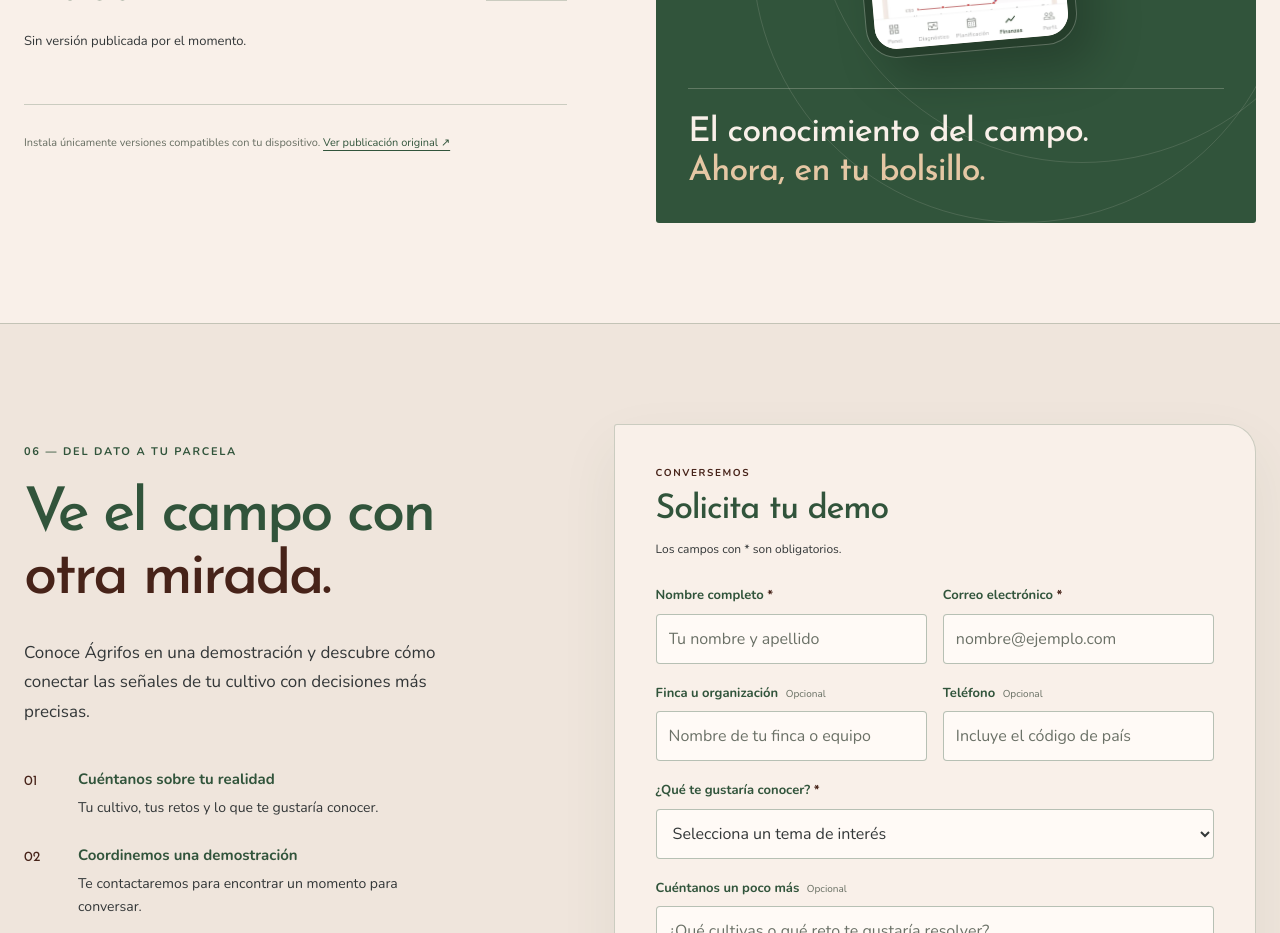
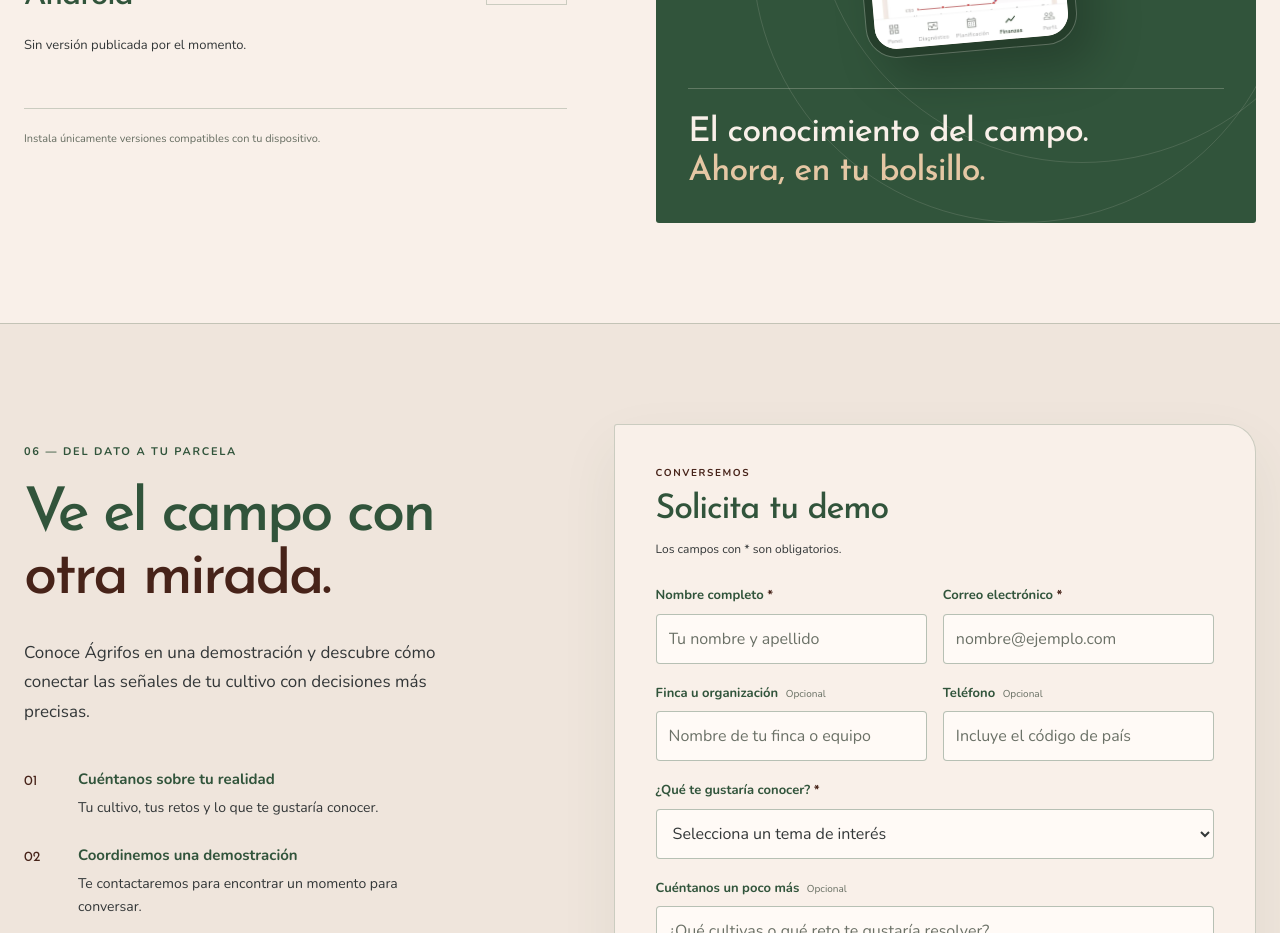
Before and after one commit to emiliorojas-ni/agrifos-landing, a React (Vite) app: page / in a window 1280 px wide. Shown: the part 6140-7073 px from the top of the page. Built offline with nearby package versions, Linux system fonts and the light colour scheme; no server answers; the database is empty.

Commit message:
fix: serve Android APK through Supabase instead of private GitHub

```diff
--- a/src/components/Downloads.tsx
+++ b/src/components/Downloads.tsx
@@ -85,14 +85,7 @@ export default function Downloads() {
                 )}
               </article>
         <p className="download-note">
-          Instala únicamente versiones compatibles con tu dispositivo.{" "}
-          <a
-            href="https://github.com/ferjovel06/agrifos/releases/tag/v1.0.0"
-            target="_blank"
-            rel="noreferrer"
-          >
-            Ver publicación original ↗
-          </a>
+          Instala únicamente versiones compatibles con tu dispositivo.
         </p>
         </div>
         <figure className="download-visual">
--- a/src/lib/supabase.ts
+++ b/src/lib/supabase.ts
@@ -66,17 +66,16 @@ export const initialAndroid: Installer = {
   architecture: "ARM64",
   file_name: "agrifos-v1.0.0-android-arm64.apk",
   size_bytes: 22600581,
-  storage_path: null,
-  source: "github",
+  storage_path: "android/00000000-0000-4000-8000-000000000001/agrifos-v1.0.0-android-arm64.apk",
+  source: "storage",
   is_published: true,
   created_at: "",
-  external_url:
-    "https://github.com/ferjovel06/agrifos/releases/download/v1.0.0/agrifos-v1.0.0-android-arm64.apk",
+  external_url: null,
 }
 export function downloadUrl(installer: Installer) {
   return installer.source === "github"
     ? installer.external_url!
-    : `${functionsUrl}/download-installer?id=${installer.id}`
+    : `${functionsUrl || "https://nquoibsuhgbomlbsljvs.supabase.co/functions/v1"}/download-installer?id=${installer.id}`
 }
 export function fileSize(bytes: number) {
   return `${(bytes / 1024 / 1024).toFixed(1)} MB`
```
Also changed, not shown: supabase/README.md, 4 other files (tests, documents, lock files or other folders).
